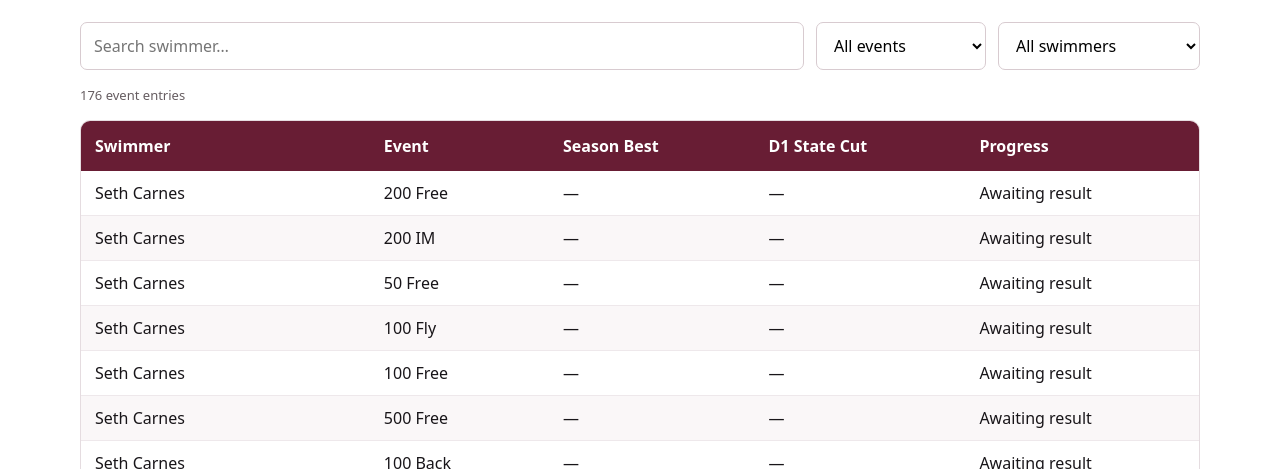
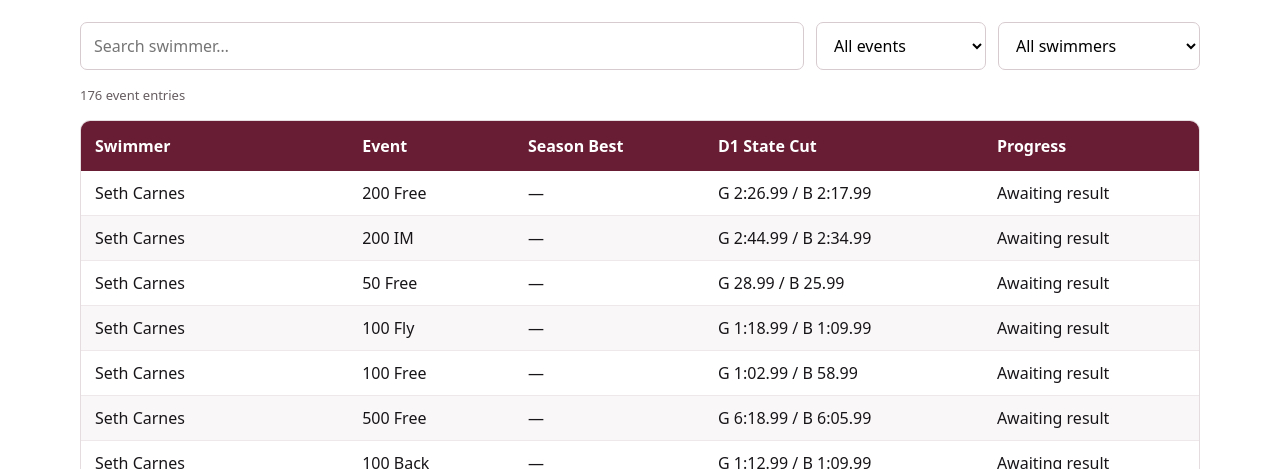
Before and after one commit to CannonBrainyYaks/aquacoug-portal, a plain HTML site: page times.html in a window 1280 px wide. Shown: the part 331-800 px from the top of the page. Drawn offline with Linux system fonts and the light colour scheme.

Commit message:
Show both state cut standards until swimmer division confirmed

```diff
--- a/times.html
+++ b/times.html
@@ -3,6 +3,6 @@ const DATA={"season":"2026–27","updated":"","swimmers":[{"name":"Seth Carnes",
 const tbody=document.querySelector('#times-body'),search=document.querySelector('#swimmer-search'),eventFilter=document.querySelector('#event-filter'),group=document.querySelector('#group-filter');
 const seconds=s=>{if(!s)return NaN;const a=s.split(':').map(Number);return a.length===2?a[0]*60+a[1]:a[0]};
 function render(){const q=search.value.toLowerCase().trim(),e=eventFilter.value,g=group.value;tbody.replaceChildren();let shown=0;
-for(const swimmer of DATA.swimmers){if(!swimmer.name.toLowerCase().includes(q))continue;for(const event of EVENTS){if(e&&e!==event.name)continue;const time=swimmer.times[event.name]||'';if(g==='recorded'&&!time)continue;const cut=swimmer.division==='girls'?event.girls:swimmer.division==='boys'?event.boys:'';const qualified=time&&cut&&seconds(time)<=seconds(cut);const tr=document.createElement('tr');for(const value of [swimmer.name,event.name,time||'—',cut||'—',!time?'Awaiting result':!cut?'Division not set':qualified?'Qualified':'Working toward cut']){const td=document.createElement('td');td.textContent=value;tr.append(td)}if(qualified)tr.className='qualified';tbody.append(tr);shown++}}
+for(const swimmer of DATA.swimmers){if(!swimmer.name.toLowerCase().includes(q))continue;for(const event of EVENTS){if(e&&e!==event.name)continue;const time=swimmer.times[event.name]||'';if(g==='recorded'&&!time)continue;const cut=swimmer.division==='girls'?event.girls:swimmer.division==='boys'?event.boys:'';const cutLabel=cut||('G '+event.girls+' / B '+event.boys);const qualified=time&&cut&&seconds(time)<=seconds(cut);const tr=document.createElement('tr');for(const value of [swimmer.name,event.name,time||'—',cutLabel,!time?'Awaiting result':!cut?'Division not set':qualified?'Qualified':'Working toward cut']){const td=document.createElement('td');td.textContent=value;tr.append(td)}if(qualified)tr.className='qualified';tbody.append(tr);shown++}}
 document.querySelector('#count').textContent=shown+' event entries';}
 search.addEventListener('input',render);eventFilter.addEventListener('change',render);group.addEventListener('change',render);render();</script></body></html>
```
